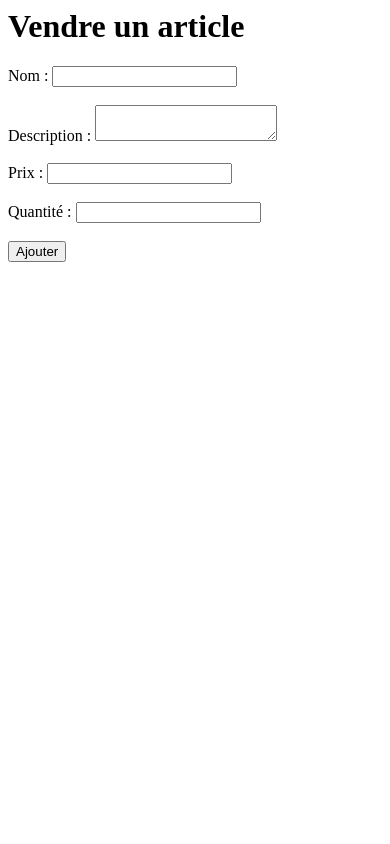
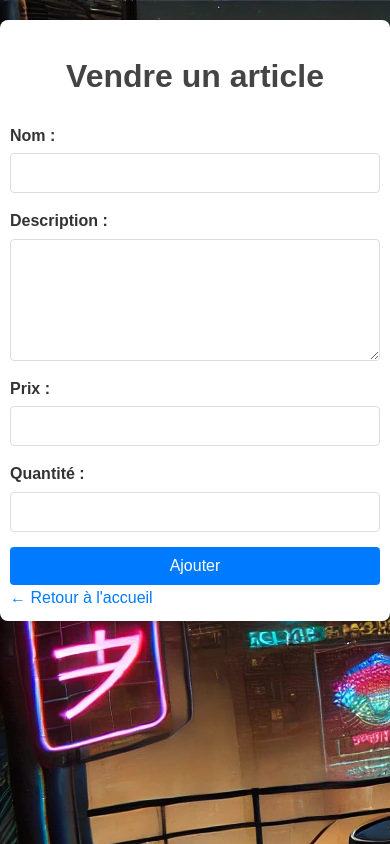
Before and after one commit to AdRI3n30/Chrome-Haven, a PHP site: page /sell.php in a window 390 px wide. Run offline with PHP 8.4, Linux system fonts and the light colour scheme; a user stored in the database is signed in.

Commit message:
Compte + article

```diff
--- a/sell.php
+++ b/sell.php
@@ -13,7 +13,6 @@ if ($mysqli->connect_error) {
 }
 
 if ($_SERVER['REQUEST_METHOD'] === 'POST') {
-
     $name = $_POST['name'] ?? '';
     $description = $_POST['description'] ?? '';
     $price = $_POST['price'] ?? '';
@@ -59,26 +58,42 @@ if ($_SERVER['REQUEST_METHOD'] === 'POST') {
 }
 ?>
 
-<html>
+<!DOCTYPE html>
+<html lang="fr">
 <head>
+    <meta charset="UTF-8">
+    <meta name="viewport" content="width=device-width, initial-scale=1.0">
     <title>Vendre un article</title>
+    <link rel="stylesheet" href="/static/sell.css">
 </head>
 <body>
-    <h1>Vendre un article</h1>
-    <form method="POST" action="sell.php">
-        <label for="name">Nom :</label>
-        <input type="text" name="name" id="name" required><br><br>
+    <div class="container">
+        <h1 class="page-title">Vendre un article</h1>
+        <form class="sell-form" method="POST" action="sell.php">
+            <div class="form-group">
+                <label for="name">Nom :</label>
+                <input type="text" name="name" id="name" required>
+            </div>
 
-        <label for="description">Description :</label>
-        <textarea name="description" id="description" required></textarea><br><br>
+            <div class="form-group">
+                <label for="description">Description :</label>
+                <textarea name="description" id="description" required></textarea>
+            </div>
 
-        <label for="price">Prix :</label>
-        <input type="number" step="0.01" name="price" id="price" required><br><br>
+            <div class="form-group">
+                <label for="price">Prix :</label>
+                <input type="number" step="0.01" name="price" id="price" required>
+            </div>
 
-        <label for="quantity">Quantité :</label>
-        <input type="number" name="quantity" id="quantity" required min="1"><br><br>
+            <div class="form-group">
+                <label for="quantity">Quantité :</label>
+                <input type="number" name="quantity" id="quantity" required min="1">
+            </div>
 
-        <button type="submit">Ajouter</button>
-    </form>
+            <button type="submit" class="btn-submit">Ajouter</button>
+        </form>
+
+        <a href="home.php" class="back-link">← Retour à l'accueil</a>
+    </div>
 </body>
 </html>
--- /dev/null
+++ b/static/sell.css
@@ -0,0 +1,100 @@
+/* Global Styles */
+body {
+    font-family: Arial, sans-serif;
+    margin: 0;
+    padding: 0;
+    background: url('../source/BG_log_sign.webp');
+    color: #333;
+    line-height: 1.6;
+}
+
+h1, h2 {
+    color: #444;
+}
+
+a {
+    text-decoration: none;
+    color: #007bff;
+}
+
+a:hover {
+    text-decoration: underline;
+}
+
+/* Container */
+.container {
+    max-width: 800px;
+    margin: 20px auto;
+    padding: 20px;
+    background: #fff;
+    border-radius: 8px;
+    box-shadow: 0 2px 4px rgba(0, 0, 0, 0.1);
+}
+
+.page-title {
+    font-size: 2rem;
+    margin-bottom: 20px;
+    text-align: center;
+}
+
+/* Form Styles */
+.sell-form {
+    display: flex;
+    flex-direction: column;
+    gap: 15px;
+}
+
+.form-group {
+    display: flex;
+    flex-direction: column;
+}
+
+label {
+    font-weight: bold;
+    margin-bottom: 5px;
+}
+
+input[type="text"],
+textarea,
+input[type="number"],
+button {
+    padding: 10px;
+    border: 1px solid #ddd;
+    border-radius: 4px;
+    font-size: 1rem;
+}
+
+textarea {
+    resize: vertical;
+    min-height: 100px;
+}
+
+input:focus,
+textarea:focus {
+    border-color: #007bff;
+    outline: none;
+    box-shadow: 0 0 5px rgba(0, 123, 255, 0.3);
+}
+
+.btn-submit {
+    background-color: #007bff;
+    color: white;
+    border: none;
+    cursor: pointer;
+    transition: background-color 0.3s ease;
+}
+
+.btn-submit:hover {
+    background-color: #0056b3;
+}
+
+/* Responsive Design */
+@media (max-width: 600px) {
+    .container {
+        padding: 10px;
+    }
+
+    .btn-submit {
+        width: 100%;
+    }
+}
```
Also changed, not shown: account.php (+23 -14 lines), static/account.css (added, +126 -0 lines).
